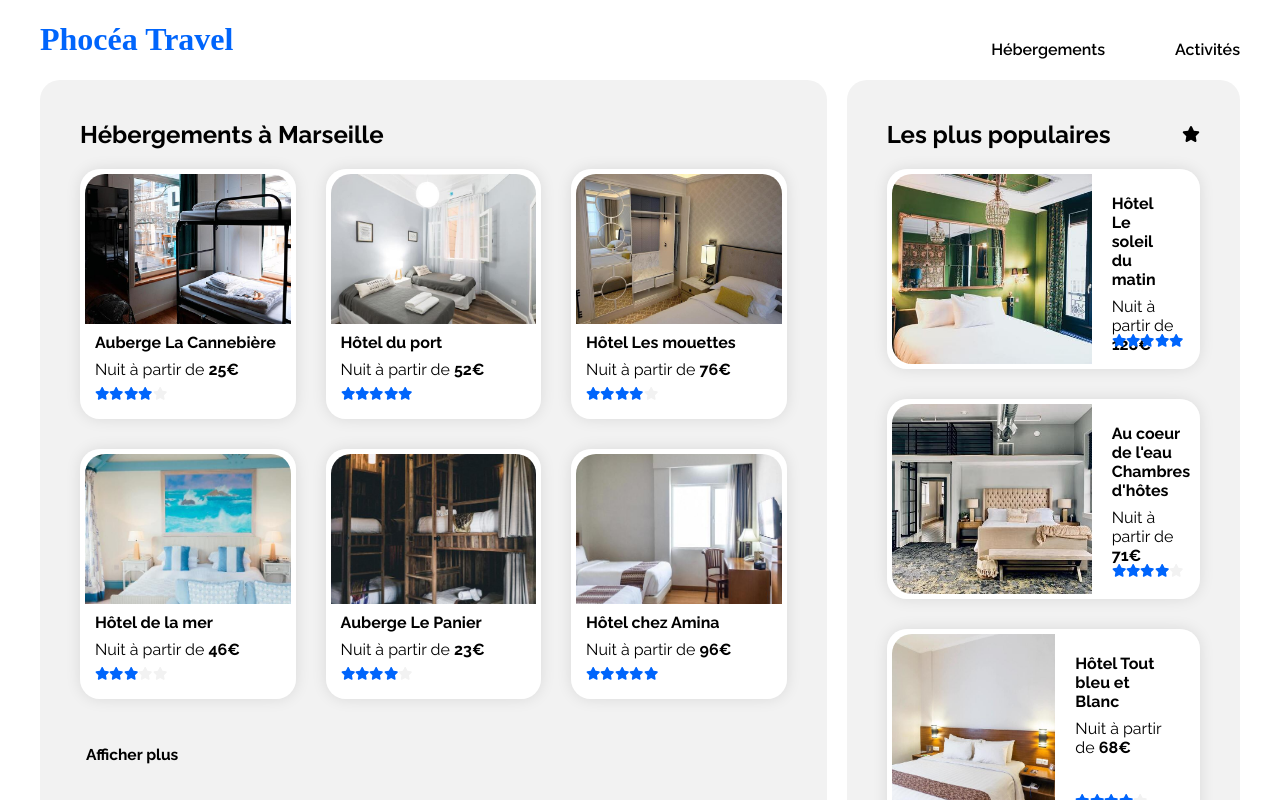
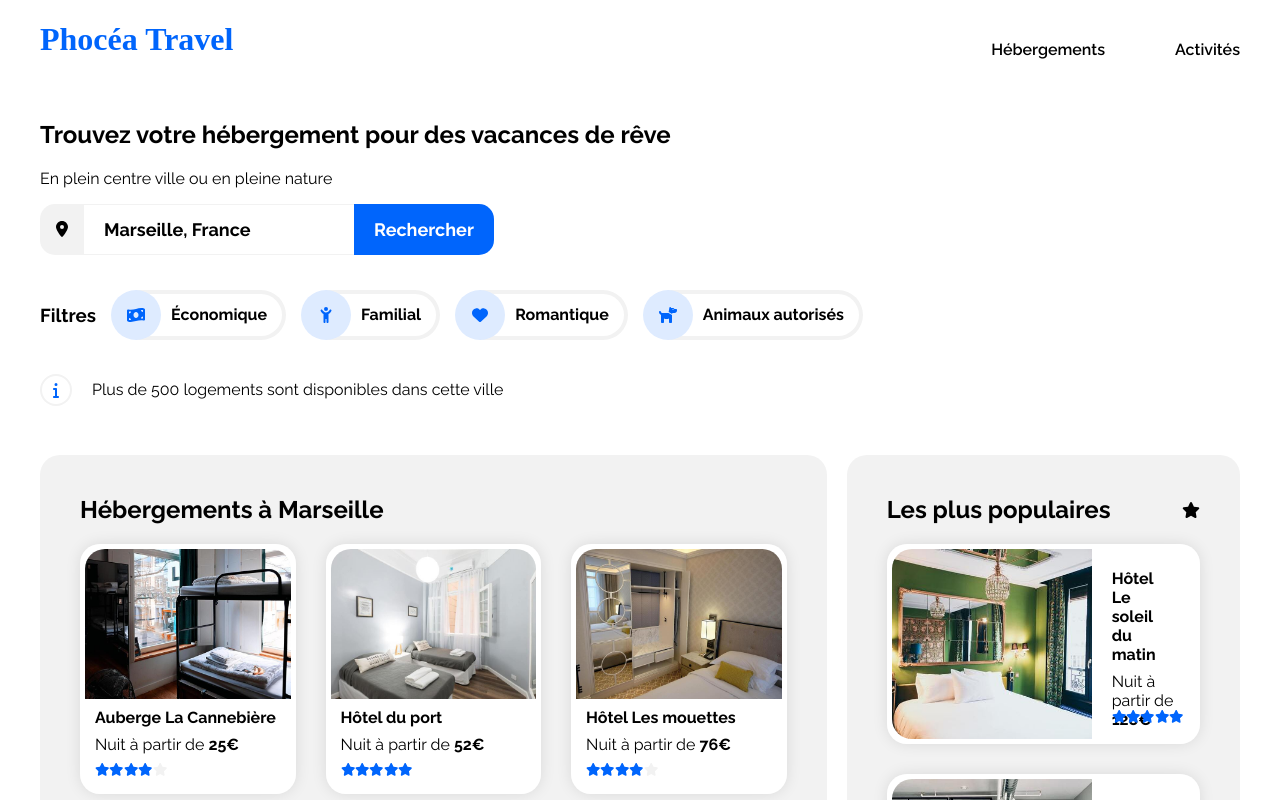
Before and after one commit to Jerome-Baille/phocea-travel, a React (Create React App) app: page / in a window 1280 px wide. Shown: the top 800 px of the page. Built offline with nearby package versions, Linux system fonts and the light colour scheme; a web font is replaced by a local one.

Commit message:
feat(search): add a search section
A search bar and filters have been added to the main page

```diff
--- a/src/components/Search/index.jsx
+++ b/src/components/Search/index.jsx
@@ -1,2 +1,56 @@
-const Search = () => {}
+import { HashLink as Link } from 'react-router-hash-link';
+import { FontAwesomeIcon } from '@fortawesome/react-fontawesome'
+import { faInfo, faLocationDot, faMagnifyingGlass,  } from '@fortawesome/free-solid-svg-icons';
+import data from '../../assets/data.json';
+import iconMapping from '../iconMapping';
+
+const Search = () => {
+    return (
+      <section id="search">
+        <header>
+          <h1>Trouvez votre hébergement pour des vacances de rêve</h1>
+          <p>En plein centre ville ou en pleine nature</p>
+        </header>
+        <form method="get" action=".">
+          <span className="mapIconWrapper">
+          <FontAwesomeIcon icon={faLocationDot} />
+          </span>
+          <input type="search" id="citySearch" name="citySearch" placeholder="Marseille, France" aria-label="Enter the name of the city searched here" />
+          <button className="searchButton" disabled>
+            <span className="spanSearchButton">
+              Rechercher
+            </span>
+            <FontAwesomeIcon icon={faMagnifyingGlass} className="iconSearchButton"/>
+          </button>
+        </form>
+
+          <div className="filters-container">
+            <h3>Filtres</h3>
+            <div className="filtersSelection">
+
+            {Object.keys(data.filters).map((filter, index) => (
+              <div key={index} className="filters">
+                <Link to={data.filters[filter].url}>
+                  <div className="wrapFilterIcon">
+                    {iconMapping[data.filters[filter].icon]}
+                  </div>
+                  <span className="textFilter">{data.filters[filter].name}</span>
+                </Link>
+              </div>
+            ))}
+            </div>
+          </div>
+
+          <div className="infoWrapper">
+            <div className="wrapInfoIcon">
+              <FontAwesomeIcon icon={faInfo} />
+            </div>
+            <p>
+              Plus de 500 logements sont disponibles dans cette ville
+            </p>
+          </div>
+        </section>
+    )
+}
+
 export default Search;
--- /dev/null
+++ b/src/components/iconMapping.jsx
@@ -0,0 +1,11 @@
+import { FontAwesomeIcon } from '@fortawesome/react-fontawesome'
+import { faChildReaching, faDog, faHeart, faMoneyBillWave } from '@fortawesome/free-solid-svg-icons'
+
+const iconMapping = {
+    'faChildReaching': <FontAwesomeIcon icon={faChildReaching} />,
+    'faDog': <FontAwesomeIcon icon={faDog} />,
+    'faHeart': <FontAwesomeIcon icon={faHeart} />,
+    'faMoneyBillWave': <FontAwesomeIcon icon={faMoneyBillWave} />,
+}
+
+export default iconMapping;
```
